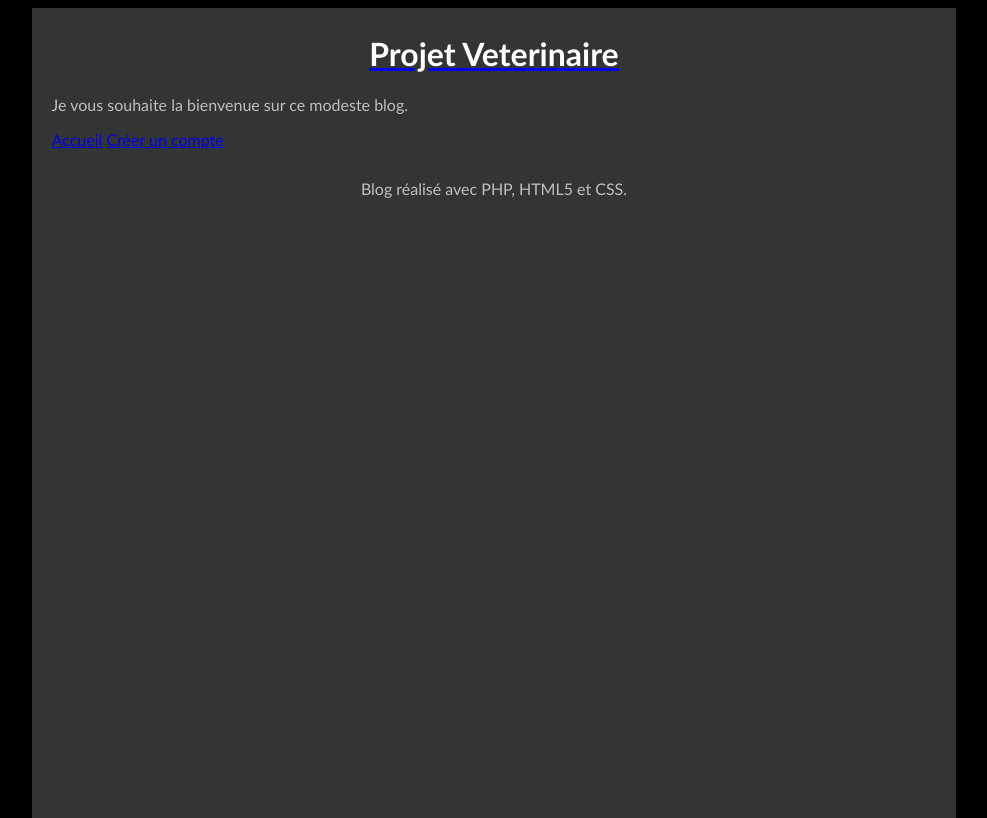
After one commit to John-AMB/420H56MO-John, a PHP site: template Vue/vueCompte.php in a window 1280 px wide. The commit adds this page. Shown: the whole page, without its empty margins (146-1133 px from the left). Run offline with PHP 8.4, Linux system fonts and the light colour scheme; the template is opened without the code that fills it, so the values that code supplies are empty.

Commit message:
creation des fichiers compte qui va creer des responsables. Pas fini, ne peut pas ajouter des responsable et le page n'est pas accessible

```diff
--- a/Vue/gabarit.php
+++ b/Vue/gabarit.php
@@ -1,12 +1,13 @@
 <!-- Affichage -->
 <!doctype html>
 <html lang="fr">
+
 <head>
     <meta charset="UTF-8" />
     <link rel="stylesheet" href="Contenu/style.css" />
     <title><?= $titre ?></title>   <!-- Élément spécifique -->
+</head>
 
-    </head>
 <body>
     <div id="global">
         <header>
@@ -15,6 +16,12 @@
             </a>
             <p>Je vous souhaite la bienvenue sur ce modeste blog.</p>
         </header>
+
+        <nav class="nav">
+            <a href="index.php">Accueil</a>
+            <a href="Vue/vueCompte.php">Créer un compte</a>
+        </nav>
+
         <div id="contenu">
             <?= $contenu ?>   <!-- Élément spécifique -->
         </div> <!-- #contenu -->
@@ -23,4 +30,5 @@
         </footer>
     </div> <!-- #global -->
 </body>
+
 </html>
--- /dev/null
+++ b/Vue/vueCompte.php
@@ -0,0 +1,5 @@
+<?php ?>
+<?php ob_start(); ?>
+
+<?php $contenu = ob_get_clean(); ?>
+<?php require 'Vue/gabarit.php'; ?>
--- /dev/null
+++ b/compte.php
@@ -0,0 +1,3 @@
+<?php
+
+require 'Modele/Modele.php';
```
Also changed, not shown: Modele/Modele.php (+9 -0 lines), Vue/vueAccueil.php (+5 -3 lines). Lines whose indentation alone changed are shown as unchanged.
